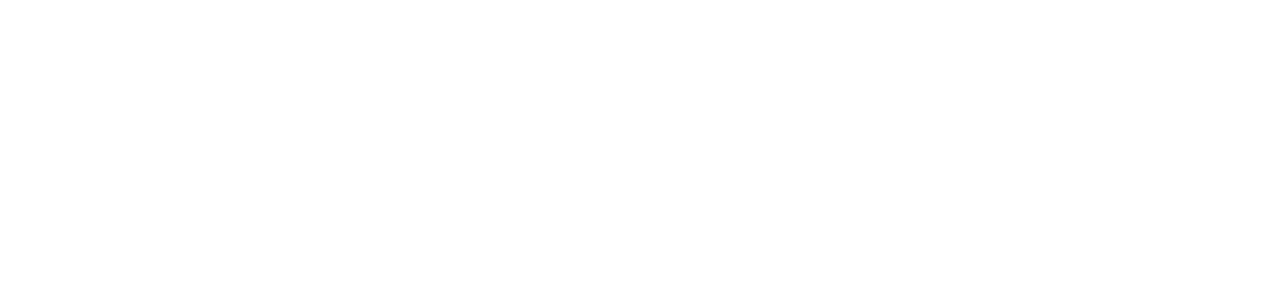
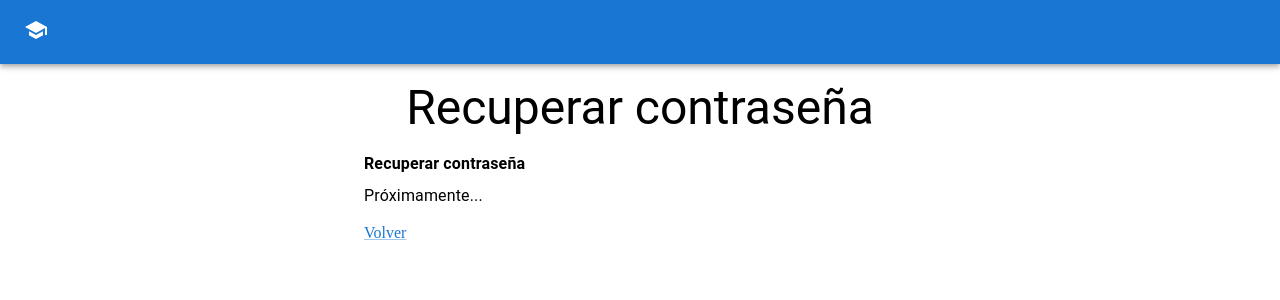
Before and after one commit to agusbarrio/edu-organizer-frontend, a Next.js app: page /auth/recover in a window 1280 px wide. Before the commit this address had no page. Shown: the top 300 px of the page. Built offline with nearby package versions, Linux system fonts and the light colour scheme; no server answers.

Commit message:
migrate to node 18, and fix some bugs

```diff
--- a/src/components/dataDisplay/Header/index.js
+++ b/src/components/dataDisplay/Header/index.js
@@ -1,10 +1,7 @@
 import AppBar from '@mui/material/AppBar';
 import Toolbar from '@mui/material/Toolbar';
-import SchoolIcon from '@mui/icons-material/School';
 import AccountMenuButton from './components/AccountMenuButton';
 import useSessionContext from 'hooks/useSessionContext';
-import PATHS from 'constants/PATHS';
-import Link from 'components/generic/Link';
 import DrawerMenuButton from './components/DrawerMenuButton';
 import useDevice from 'hooks/useDevice';
 import HomeLinkIcon from 'components/navigation/HomeLinkIcon';
@@ -15,8 +12,8 @@ function Header({ innerRef, onClickDrawerButton }) {
     return (
         <AppBar position="static" ref={innerRef}>
             <Toolbar sx={{ justifyContent: 'space-between' }}>
-                {!isSm && <HomeLinkIcon sx={{ color: 'inherit' }}></HomeLinkIcon>}
-                {isSm && <DrawerMenuButton onClick={onClickDrawerButton}></DrawerMenuButton>}
+                {!(isSm && logged) && <HomeLinkIcon sx={{ color: 'inherit' }}></HomeLinkIcon>}
+                {isSm && logged && <DrawerMenuButton onClick={onClickDrawerButton}></DrawerMenuButton>}
                 {logged && (<AccountMenuButton></AccountMenuButton>)}
             </Toolbar>
         </AppBar>
--- a/src/components/forms/RegisterForm/index.js
+++ b/src/components/forms/RegisterForm/index.js
@@ -7,7 +7,7 @@ import TEXTS from "constants/TEXTS"
 import { useMemo } from "react"
 import TextInput from "components/generic/TextInput"
 
-function LoginForm({ onSubmit }) {
+function RegisterForm({ onSubmit }) {
     const { form, email, password, equalTo, text } = useValidator()
     const { translate } = useLocaleContext()
     const schema = useMemo(() => form({
@@ -20,7 +20,7 @@ function LoginForm({ onSubmit }) {
     }), [email, form, password, equalTo, text])
 
     return (
-        <Form schema={schema} onSubmit={onSubmit} templateProps={{ submitButtonProps: { children: translate(TEXTS.LOGIN_BUTTON) } }}>
+        <Form schema={schema} onSubmit={onSubmit} templateProps={{ submitButtonProps: { children: translate(TEXTS.REGISTER_BUTTON) } }}>
             <ControllerInput render={TextInput} name={"organizationName"} label={translate(TEXTS.ORGANIZATION_NAME_LABEL)} placeholder={translate(TEXTS.ORGANIZATION_NAME_PLACEHOLDER)} />
             <ControllerInput render={TextInput} name={"firstName"} label={translate(TEXTS.FIRST_NAME_LABEL)} placeholder={translate(TEXTS.FIRST_NAME_PLACEHOLDER)} />
             <ControllerInput render={TextInput} name={"lastName"} label={translate(TEXTS.LAST_NAME_LABEL)} placeholder={translate(TEXTS.LAST_NAME_PLACEHOLDER)} />
@@ -31,4 +31,4 @@ function LoginForm({ onSubmit }) {
     )
 }
 
-export default LoginForm
+export default RegisterForm
--- /dev/null
+++ b/src/components/pageContents/RecoverPage/index.js
@@ -0,0 +1,24 @@
+
+import { Stack } from "@mui/material"
+import PublicTemplate from "components/templates/PublicTemplate"
+import PATHS from "constants/PATHS"
+import TEXTS from "constants/TEXTS"
+import Link from "components/generic/Link"
+import useLocaleContext from "hooks/useLocaleContext"
+import CoomingSoon from "components/dataDisplay/CoomingSoon"
+
+function RecoverPage() {
+    const { translate } = useLocaleContext()
+    return (
+        <PublicTemplate title={translate(TEXTS.RECOVER_PAGE_TITLE)}>
+            <Stack spacing={2} width={'100%'}>
+                <CoomingSoon>
+                    {translate(TEXTS.RECOVER_PAGE_TITLE)}
+                </CoomingSoon>
+                <Link href={PATHS.LOGIN}>{translate(TEXTS.RECOVER_PAGE_GO_BACK_LOGIN_LINK)}</Link>
+            </Stack>
+        </PublicTemplate>
+    )
+}
+
+export default RecoverPage
--- a/src/constants/PATHS.js
+++ b/src/constants/PATHS.js
@@ -6,7 +6,7 @@ const PATHS = {
     DASHBOARD: '/dashboard',
     LOGIN_COURSE: '/login-course',
     COURSE: '/course',
-    RECOVER_PASSWORD: '/recover-password',
+    RECOVER_PASSWORD: '/auth/recover',
     DASHBOARD_COURSES: '/dashboard/courses',
     DASHBOARD_COURSE: '/dashboard/courses/{{courseId}}',
     DASHBOARD_STUDENTS: '/dashboard/students',
--- a/src/constants/TEXTS.js
+++ b/src/constants/TEXTS.js
@@ -17,6 +17,7 @@ const TEXTS = {
     REGISTER_HEAD_TITLE: { es: 'Registrarse', en: 'Register' },
     REGISTER_HEAD_DESCRIPTION: { es: 'Registra tu organización y empieza a organizar tus clases', en: 'Register your organization and start organizing your classes' },
     REGISTER_PAGE_TITLE: { es: 'Registrarse', en: 'Register' },
+    REGISTER_BUTTON: { es: 'Registrarse', en: 'Register' },
     LOGIN_PAGE_RECOVER_PASSWORD_LINK: { es: '¿Olvidaste tu contraseña?', en: 'Forgot your password?' },
     LOGIN_PAGE_REGISTER_LINK: { es: '¿No tienes una cuenta? Regístrate', en: 'Don\'t have an account? Register' },
     REGISTER_PAGE_LOGIN_LINK: { es: '¿Ya tienes una cuenta? Inicia sesión', en: 'Already have an account? Login' },
@@ -74,6 +75,8 @@ const TEXTS = {
     SET_COURSE_STUDENTS_TITLE: { es: 'Seleccion de estudiantes', en: 'Students selection' },
     SET_COURSE_CLASS_SESSIONS_CONFIG_TITLE: { es: 'Configuracion de clases', en: 'Class sessions config' },
     EDIT_SELECTED_COURSES_MODAL_TITLE: { es: 'Editar cursos seleccionados', en: 'Edit selected courses' },
+    RECOVER_PAGE_TITLE: { es: 'Recuperar contraseña', en: 'Recover password' },
+    RECOVER_PAGE_GO_BACK_LOGIN_LINK: { es: 'Volver', en: 'Go back' },
 }
 
 export default TEXTS
--- /dev/null
+++ b/src/pages/auth/recover.js
@@ -0,0 +1,13 @@
+import ProtectedPage from "components/managers/ProtectedPage";
+import RecoverPage from "components/pageContents/RecoverPage";
+
+function Login() {
+
+    return (
+        <ProtectedPage needUserSession={false}>
+            <RecoverPage></RecoverPage>
+        </ProtectedPage>
+    )
+}
+
+export default Login
--- a/src/services/students/useGetAllStudentsService.js
+++ b/src/services/students/useGetAllStudentsService.js
@@ -13,7 +13,7 @@ function useGetAllStudentsService(reqConfigDefault) {
             );
             return result;
         },
-        [get]
+        [get, reqConfigDefault],
     );
     return { getAllStudents };
 }
```
Also changed, not shown: 1 other file (tests, documents, lock files or other folders).
